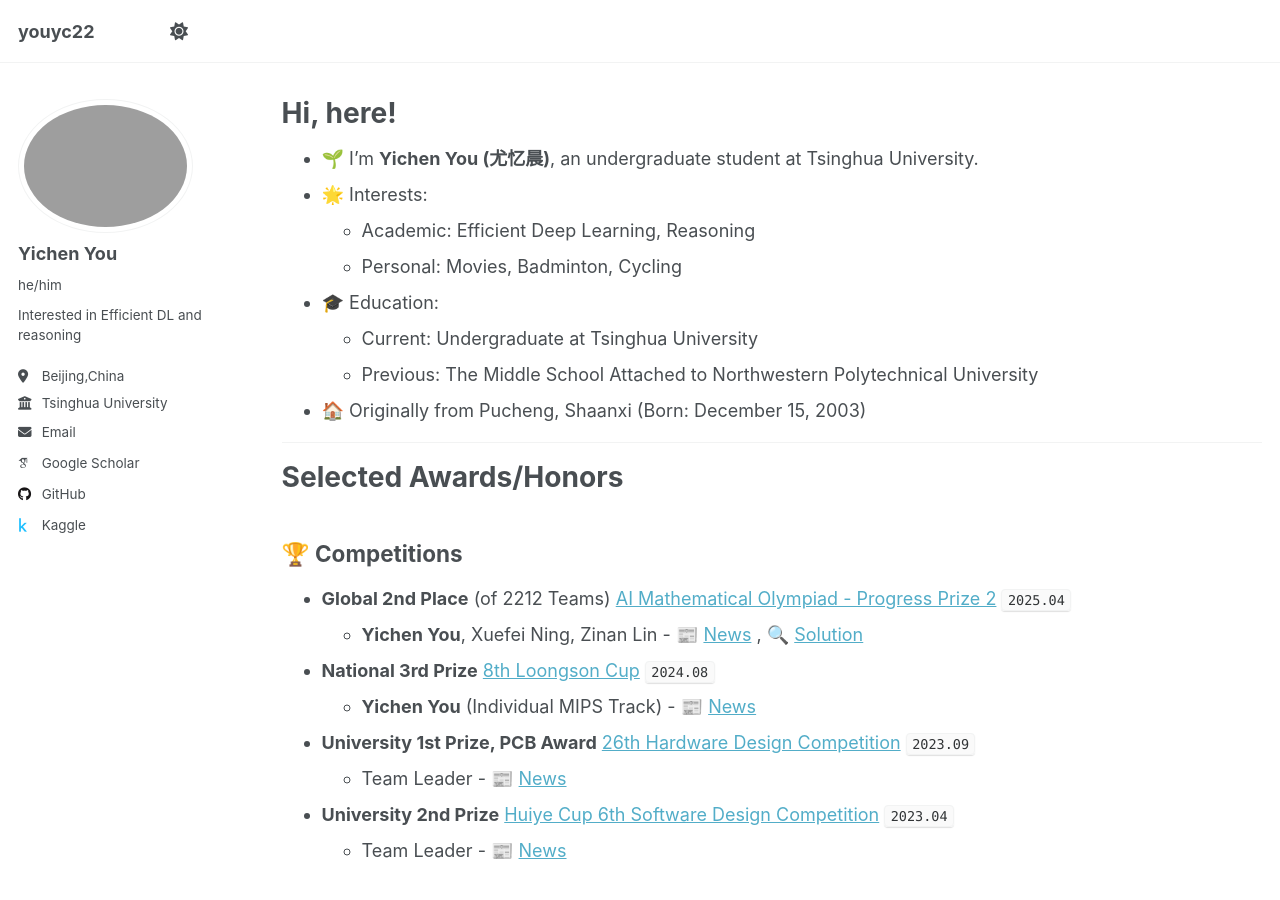
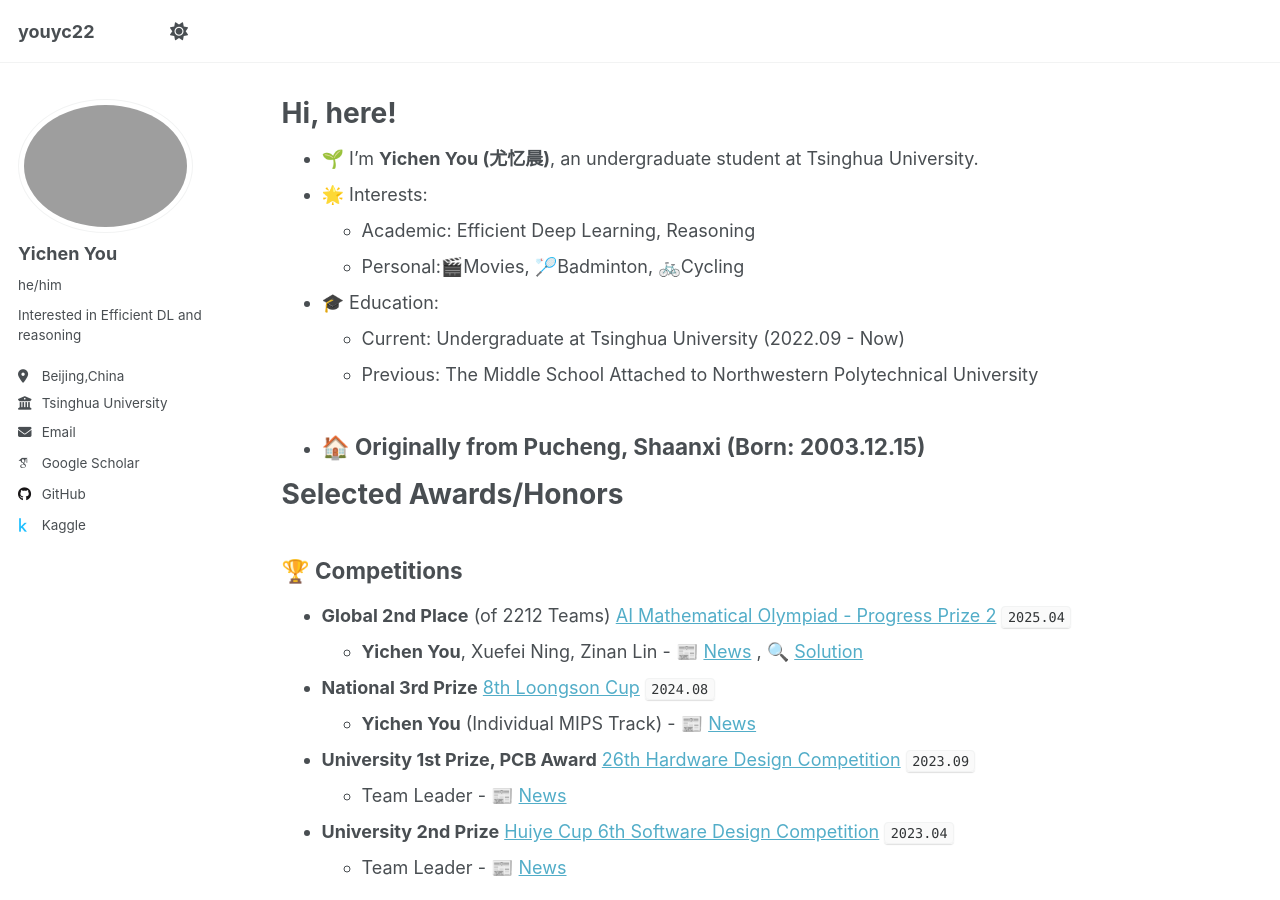
Before and after one commit to youyc22/youyc22.github.io.backup, a Jekyll site: the page built from _pages/about.md, in a window 1280 px wide and 900 px high. Built offline with Jekyll 4.4.1, drawn with Linux system fonts in a browser that asks for light colours; some web fonts are replaced.

Commit message:
[minor]: modify cv

```diff
--- a/_pages/about.md
+++ b/_pages/about.md
@@ -11,12 +11,11 @@ redirect_from:
 - 🌱 I'm **Yichen You (尤忆晨)**, an undergraduate student at Tsinghua University.
 - 🌟 Interests:
   - Academic: Efficient Deep Learning, Reasoning
-  - Personal: Movies, Badminton, Cycling
+  - Personal:🎬Movies, 🏸Badminton, 🚲Cycling
 - 🎓 Education:
-  - Current: Undergraduate at Tsinghua University
+  - Current: Undergraduate at Tsinghua University (2022.09 - Now)
   - Previous: The Middle School Attached to Northwestern Polytechnical University
-- 🏠 Originally from Pucheng, Shaanxi (Born: December 15, 2003)
-
+- 🏠 Originally from Pucheng, Shaanxi (Born: 2003.12.15)
 ---
 
 Selected Awards/Honors
```
Also changed, not shown: _pages/cv.md (+3 -3 lines).
